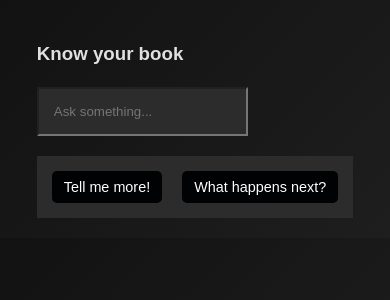
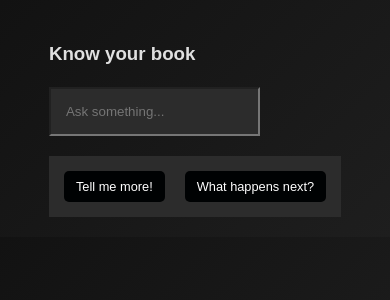
Before and after one commit to Anushk97/Know-Your-Book, a React (Create React App) app in the folder my-app/: page /chatbot in a window 390 px wide. Shown: the top 300 px of the page. Built offline with nearby package versions, Linux system fonts and the light colour scheme.

Commit message:
exp with follow up prompts

```diff
--- a/my-app/src/App.css
+++ b/my-app/src/App.css
@@ -306,6 +306,8 @@ body {
   cursor: pointer;
   font-size: 0.9em;
   transition: background-color 0.3s;
+  flex: 1 1 auto; /* Allow buttons to grow and shrink */
+  max-width: 90%; /* Ensure buttons don't exceed container width */
 }
 
 .follow-up-prompts button:hover {
@@ -407,4 +409,9 @@ body {
     font-size: 1em; /* Adjust button font size */
     padding: 10px; /* Adjust button padding */
   }
+
+  .follow-up-prompts button {
+    font-size: 0.8em; /* Adjust font size for smaller screens */
+    padding: 4px 8px; /* Adjust padding for smaller screens */
+  }
 }
```
